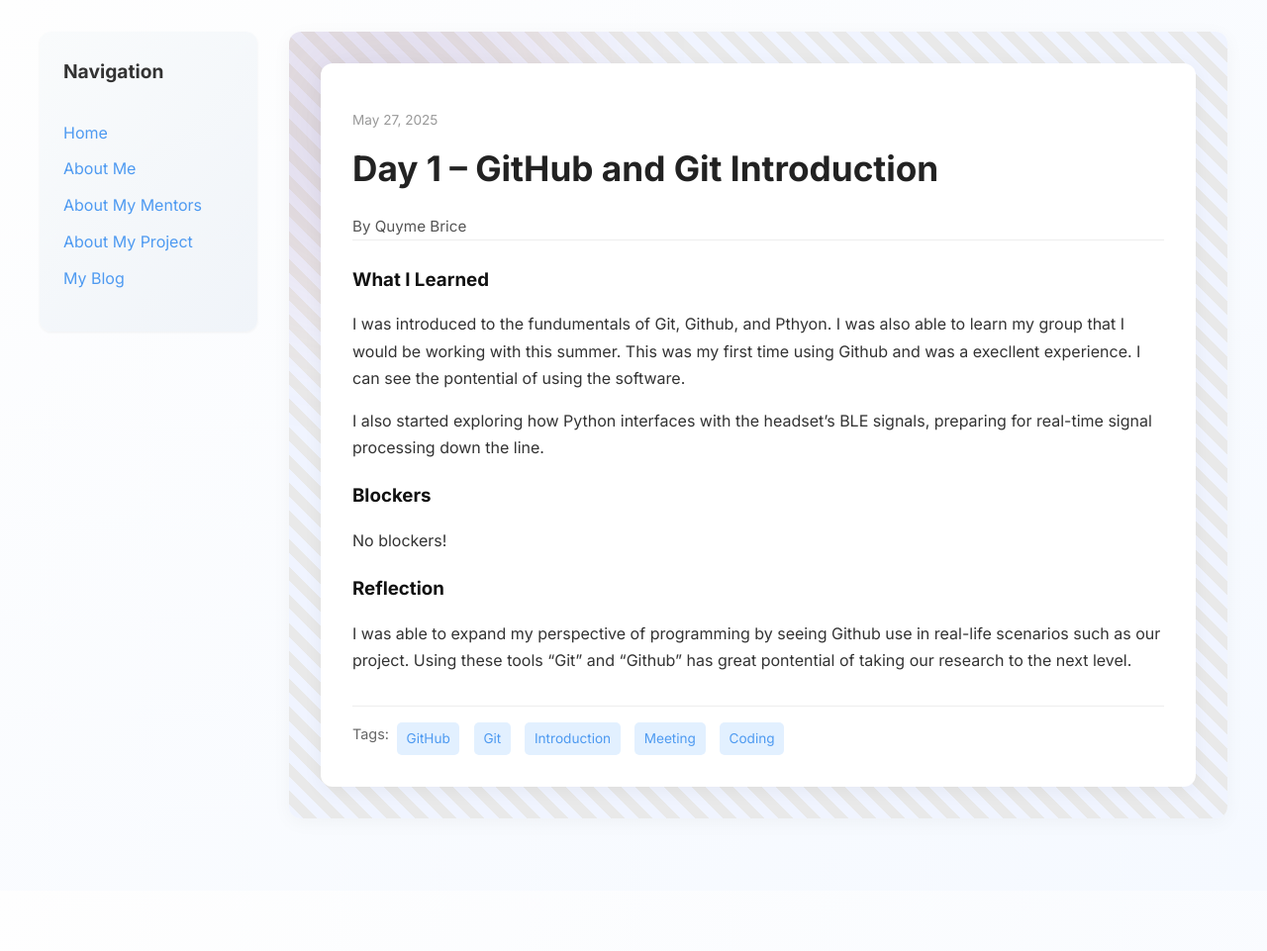
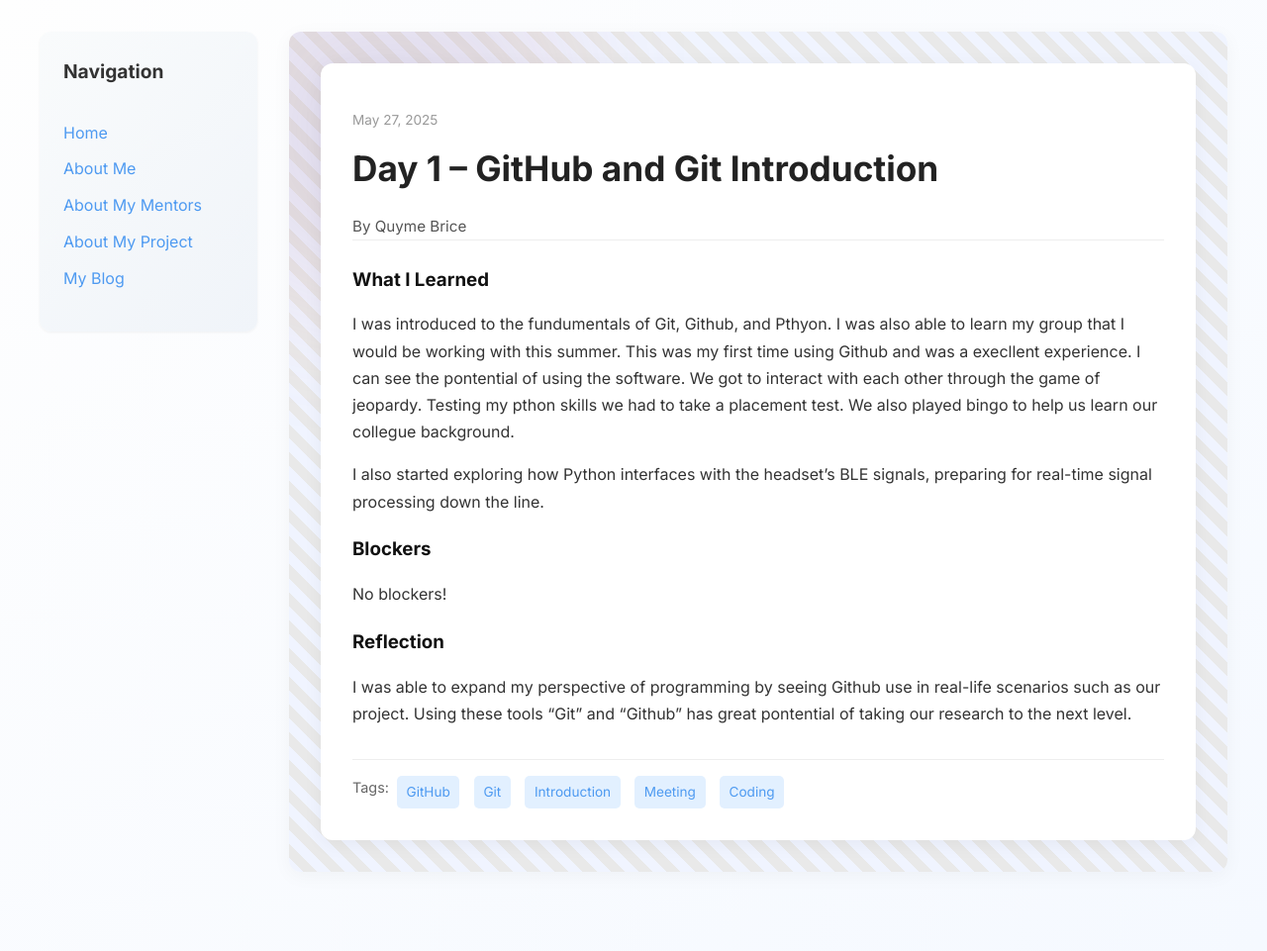
Before and after one commit to Qubri2/Qubri2.github.io, a Jekyll site: the page built from _posts/2025-05-27-day-1.md, in a window 1280 px wide. Shown: the whole page at 99% size. Built offline with Jekyll 4.4.1, drawn with Linux system fonts in a browser that asks for light colours; before the commit the page ends 900 px from its top, so only the background shows below that.

Commit message:
Update 2025-05-27-day-1.md

```diff
--- a/_posts/2025-05-27-day-1.md
+++ b/_posts/2025-05-27-day-1.md
@@ -7,7 +7,7 @@ permalink: /day1.html
 tags: ["GitHub", "Git", "Introduction", "Meeting", "Coding"]
 
 what_i_learned: |
-  I was introduced to the fundumentals of Git, Github, and Pthyon. I was also able to learn my group that I would be working with this summer. This was my first time using Github and was a execllent experience. I can see the pontential of using the software.
+  I was introduced to the fundumentals of Git, Github, and Pthyon. I was also able to learn my group that I would be working with this summer. This was my first time using Github and was a execllent experience. I can see the pontential of using the software. We got to interact with each other through the game of jeopardy. Testing my pthon skills we had to take a placement test. We also played bingo to help us learn our collegue background.
 
   I also started exploring how Python interfaces with the headset's BLE signals, preparing for real-time signal processing down the line.
 
```
